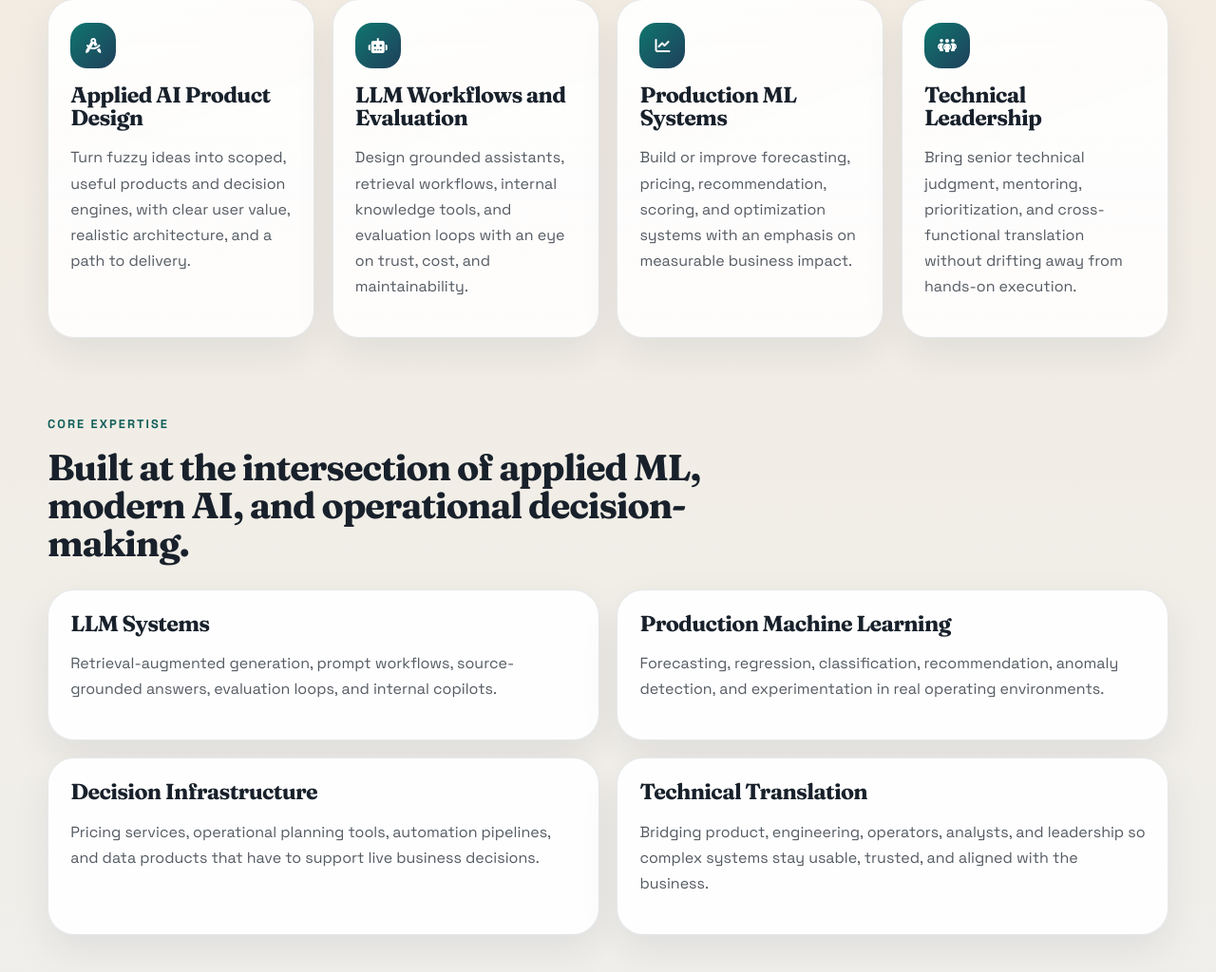
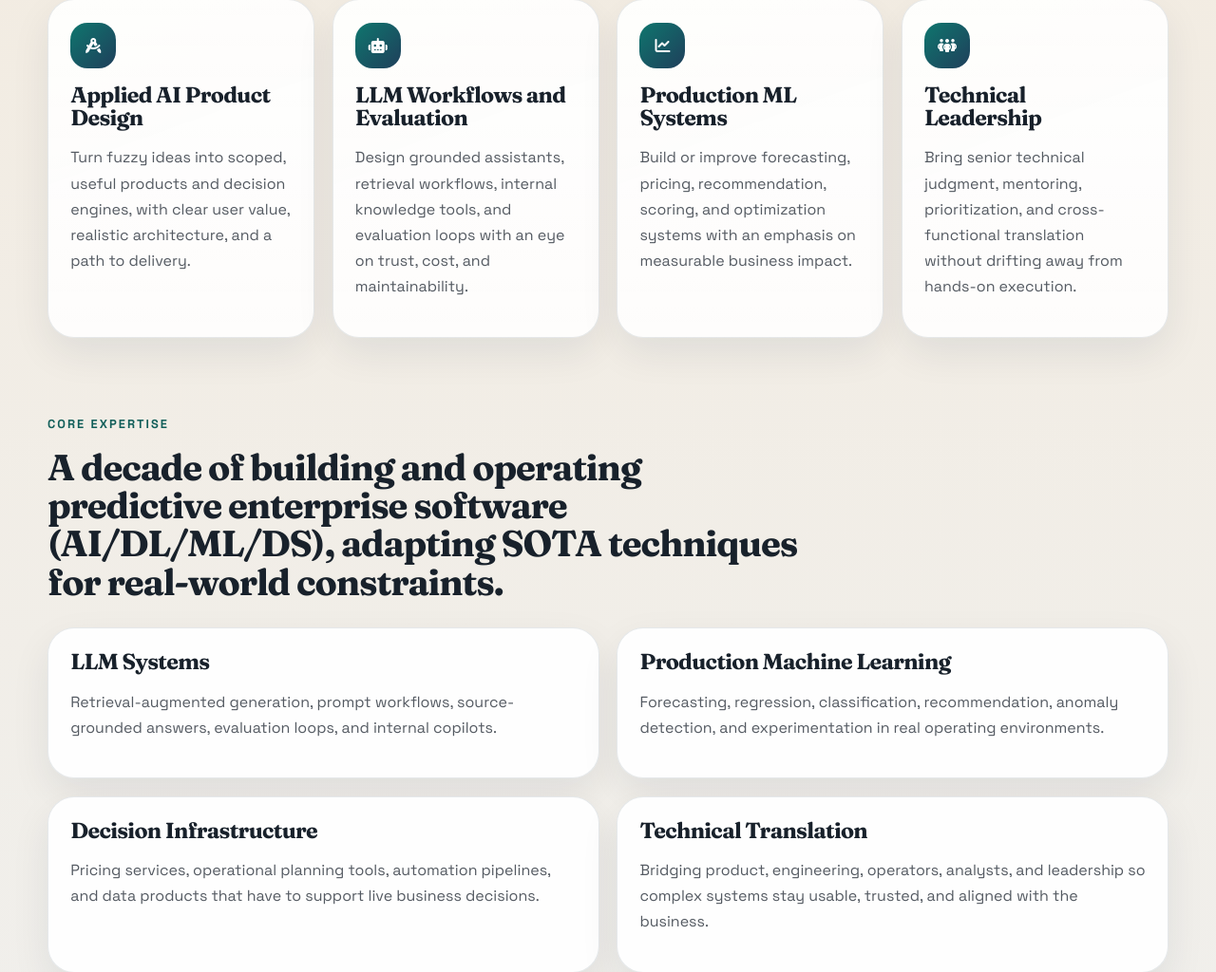
Before and after one commit to RickArko/RickArkoPortfolio, a Flask app: page / in a window 1280 px wide. Shown: the part 2563-3587 px from the top of the page at 95% size. Run offline with Flask 3, Linux system fonts and the light colour scheme; some libraries are stand-ins or nearby versions.

Commit message:
update template

```diff
--- a/src/templates/home.html
+++ b/src/templates/home.html
@@ -80,7 +80,7 @@
 <section class="section">
     <div class="section-heading" data-reveal>
         <p class="section-eyebrow">Core expertise</p>
-        <h2>Built at the intersection of applied ML, modern AI, and operational decision-making.</h2>
+        <h2>A decade of building and operating predictive enterprise software (AI/DL/ML/DS), adapting SOTA techniques for real-world constraints.</h2>
     </div>
     <div class="card-grid">
         {% for area in context.expertise %}
```
Also changed, not shown: .claude/settings.local.json.
